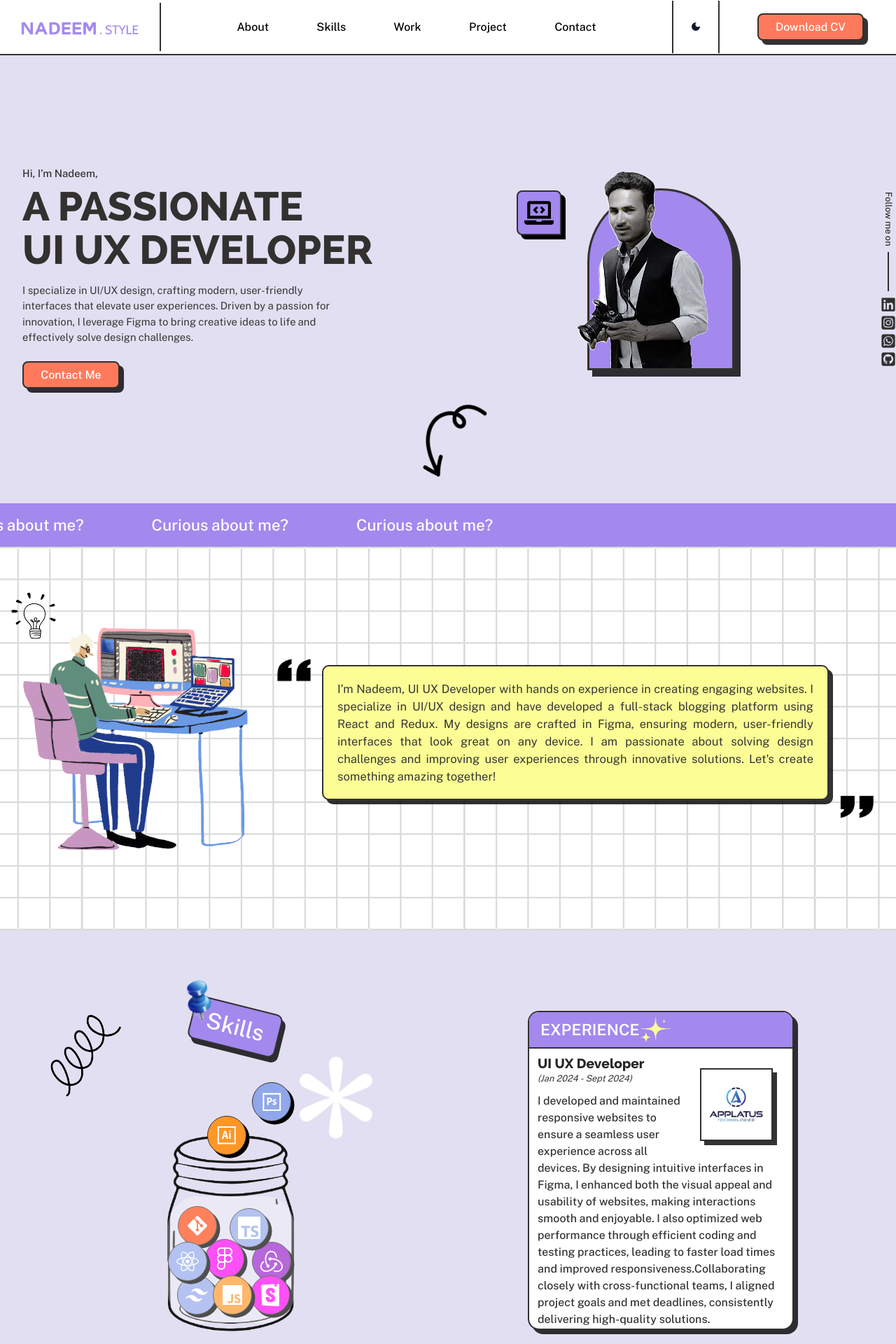
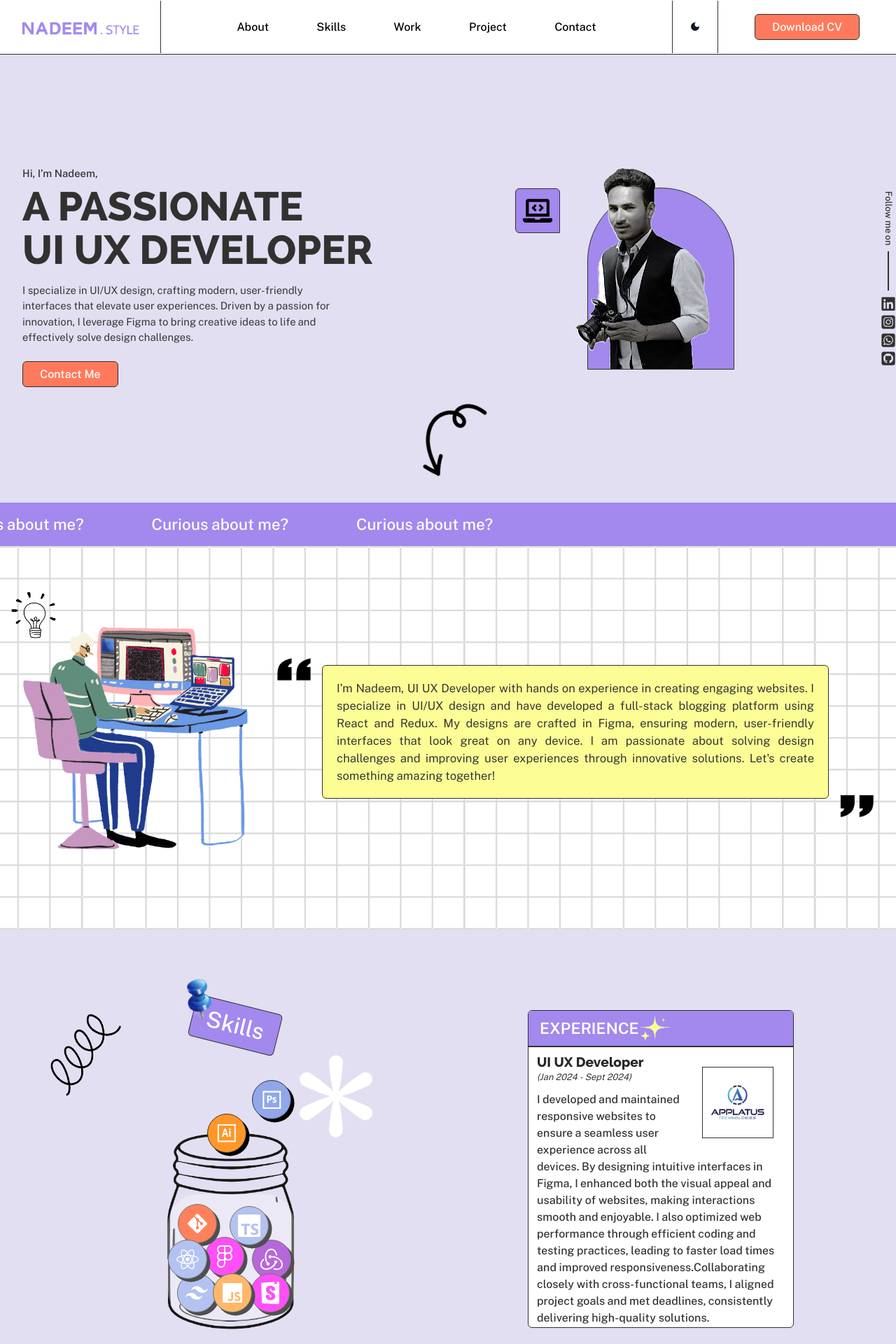
Before and after one commit to nadeemtadvi/Next-Portfolio-app, a Next.js app: page / in a window 1280 px wide. Shown: the top 1920 px of the page at 70% size. Built offline with nearby package versions, Linux system fonts and the light colour scheme.

Commit message:
rounded 6px

```diff
--- a/app/globals.css
+++ b/app/globals.css
@@ -139,9 +139,9 @@ body::-webkit-scrollbar-thumb {
   background-repeat: repeat;
 }
 .lapbox{
-  border-top-right-radius: 8px;
-  border-top-left-radius: 8px;
-  border-bottom-left-radius: 8px;
+  border-top-right-radius: 6px;
+  border-top-left-radius: 6px;
+  border-bottom-left-radius: 6px;
 }
 
 
--- a/src/components/AboutSection.tsx
+++ b/src/components/AboutSection.tsx
@@ -45,7 +45,7 @@ const AboutSection = ({ darkMode }: AboutSectiondataprops) => {
               </div>
             </div>
             <div className="relative flex items-center justify-center mx-4 md:mx-10 lg:mx-16">
-              <p className="bg-yellowlight border-2  shadow-[6px_6px_0px_0px_rgba(0,0,0,0.8)]  border-blackshadow text-[1.04rem] p-5 rounded-[10px] text-subtext dark:text-darkytext mb-2 sm:mb-4 text-justify">
+              <p className="bg-yellowlight border  hover:shadow-[6px_6px_0px_0px_rgba(0,0,0,0.8)]  border-blackshadow text-[1.04rem] p-5 rounded-[6px] text-subtext dark:text-darkytext mb-2 sm:mb-4 text-justify">
                 {AboutMe.subtitle}
               </p>
               <div className="">
--- a/src/components/Header.tsx
+++ b/src/components/Header.tsx
@@ -29,11 +29,11 @@ const Header = ({ darkMode, setDarkMode }: Headerdataprops) => {
   };
   return (
     <>
-      <div className="mb-[0rem]  bg-white dark:bg-blackshadow border-b-2 border-blackshadow">
+      <div className="mb-[0rem]  bg-white dark:bg-blackshadow border-b border-blackshadow">
         <div className="max-w-screen-xl mx-auto">
           {" "}
           <div className="flex justify-between  lg:grid grid-cols-[18%_auto_25%] items-center ">
-            <div className="border-r-2 text-center border-blackshadow py-3 lg:py-[1.38rem]  ">
+            <div className="border-r text-center border-blackshadow py-3 lg:py-[1.59rem]  ">
               <Image
                 src={darkMode ? images.image2 : images.image}
                 alt="logo"
@@ -58,8 +58,8 @@ const Header = ({ darkMode, setDarkMode }: Headerdataprops) => {
               </ul>
             </div>
 
-            <div className="flex gap-2 items-center ">
-              <div className="border-l-2  flex-none border-r-2 border-blackshadow py-4 lg:py-6 ">
+            <div className="flex gap items-center ">
+              <div className="border-l  flex-none border-r border-blackshadow py-4 lg:py-6 ">
                 <div
                   onClick={toggleDarkMode}
                   className="text-gray-900  p-[1px_10px_2px] sm:p-[5px_24px_6px] dark:text-white "
@@ -69,7 +69,7 @@ const Header = ({ darkMode, setDarkMode }: Headerdataprops) => {
               </div>
               <div className="grow text-center mx-5 lg:mx-0">
                 {" "}
-                <button className="rounded-[8px] inline-block bg-redreg text-white font-medium  shadow-[6px_6px_0px_0px_rgba(0,0,0,0.8)] border-2 border-blackshadow  dark:border-darkblackshadow dark:text-darkblackshadow  p-[1px_10px_2px] sm:p-[5px_24px_6px] dark:hover:bg-darkblackshadowten hover:bg-blackshadowten">
+                <button className="rounded-[6px] inline-block bg-redreg text-white font-medium  hover:shadow-[6px_6px_0px_0px_rgba(0,0,0,0.8)] border border-blackshadow  dark:border-darkblackshadow dark:text-darkblackshadow  p-[1px_10px_2px] sm:p-[5px_24px_6px] dark:hover:bg-darkblackshadowten hover:bg-blackshadowten">
                   <Link href="/Nadeem_CV.pdf" download="Nadeem_CV.pdf" passHref>
                     <span className="hidden md:block">{DwnldButton.btn}</span>
                     <span className="md:hidden block">
@@ -80,7 +80,7 @@ const Header = ({ darkMode, setDarkMode }: Headerdataprops) => {
                   </Link>
                 </button>
               </div>
-              <div className="lg:hidden block py-4 lg:py-6 border-l-2 border-blackshadow">
+              <div className="lg:hidden block py-4 lg:py-6 border-l border-blackshadow">
               <div className="relative">
                 <button onClick={handleToggle} className="text-xl p-[1px_10px_2px] sm:p-[5px_24px_6px]">
                   <HiMenu className="dark:text-white " />
@@ -97,7 +97,7 @@ const Header = ({ darkMode, setDarkMode }: Headerdataprops) => {
                         {Object.values(headerItem).map((item, index) => (
                           <li
                             key={index}
-                            className="p-2.5  border-b border-gray-300 dark:border-darkblackshadowten hover:bg-gray-300 dark:hover:bg-darkblackshadowten"
+                            className="p.5  border-b border-gray-300 dark:border-darkblackshadowten hover:bg-gray-300 dark:hover:bg-darkblackshadowten"
                           >
                             <a href={`#${item.page}`}>{item.label}</a>
                           </li>
--- a/src/components/IntroSection.tsx
+++ b/src/components/IntroSection.tsx
@@ -24,7 +24,7 @@ const IntroSection = ({ darkMode }: IntroSectiondataprops) => {
             height={120}
             className="absolute w-[80px] md:w-[120px] rotate-[-58deg] bottom-[4rem]  left-[-15rem] sm:left-[-18rem] md:left-0 right-0 m-auto"
           />
-          <div className="flex justify-start items-center -r -blackshadow">
+          <div className="flex justify-start items-center ">
             <div>
               <h5 className="text-titletext dark:text-darktext font-medium text-[0.93rem] leading-[30px] sm:leading-[48px] mb-2">
                 {InterSect.title}
@@ -42,7 +42,7 @@ const IntroSection = ({ darkMode }: IntroSectiondataprops) => {
                 {InterSect.subtitle}
               </p>
               <div className="mb-5">
-                <button className="bg-redreg rounded-[8px] border-2 border-blackshadow  shadow-[6px_6px_0px_0px_rgba(0,0,0,0.8)] text-white font-medium dark:text-darkbgcolor  p-[5px_24px_6px] hover:bg-[#111b8d]">
+                <button className="bg-redreg rounded-[6px] border border-blackshadow  hover:shadow-[6px_6px_0px_0px_rgba(0,0,0,0.8)] text-white font-medium dark:text-darkbgcolor  p-[5px_24px_6px] ">
                   <a href="#contact">{InterSect.contact}</a>
                 </button>
               </div>
@@ -52,7 +52,7 @@ const IntroSection = ({ darkMode }: IntroSectiondataprops) => {
             <div className="mr-3 sm:mr-6 my-10 md:m0-0 lg:mr-0 md:h-[400px] flex justify-end lg:justify-center items-center">
               <div className="  flex justify-center items-center">
                 <div>
-                  <div className="relative h-[220px] sm:h-[260px] w-[170px] sm:w-[210px] img-container bg-purplereg flex items-center justify-start border-[3px] border-[#323130] shadow-[8px_8px_0px_1px_rgba(0,0,0,0.8)]">
+                  <div className="relative h-[220px] sm:h-[260px] w-[170px] sm:w-[210px] img-container bg-purplereg flex items-center justify-start border border-blackshadow hover:shadow-[6px_6px_0px_0px_rgba(0,0,0,0.8)]">
                     <Image
                       src={darkMode ? userinfo.picture2 : userinfo.picture}
                       alt="dp"
@@ -60,7 +60,7 @@ const IntroSection = ({ darkMode }: IntroSectiondataprops) => {
                       height={240}
                       className="absolute bottom-0 left-[-25px]   w-full"
                     />
-                    <span className="lapbox absolute top-0 left-[-6.5rem] bg-purplereg  text-[2.64rem]  w-16 h-16 flex items-center justify-center  border-2 border-[#323130] shadow-[6px_6px_0px_0px_rgba(0,0,0,1)]">
+                    <span className="lapbox absolute top-0 left-[-6.5rem] bg-purplereg  text-[2.64rem]  w-16 h-16 flex items-center justify-center  border border-blackshadow hover:shadow-[6px_6px_0px_0px_rgba(0,0,0,0.8)]">
                       <FaLaptopCode />
                     </span>
                   </div>
--- a/src/components/SkillSection.tsx
+++ b/src/components/SkillSection.tsx
@@ -46,7 +46,7 @@ const SkillSection = ({ darkMode }: SkillSectiondataprops) => {
                   id="skills"
                   className="dark:text-darkbgcolor  text-[2rem]  mb-12 text-white  text-center  bg-[]"
                 >
-                  <h6 className="rotate-[14deg] inline-block rounded-[10px] shadow-[6px_6px_0px_0px_rgba(0,0,0,0.8)] p-[5px_20px_6px]  font-medium border-2 border-[#323130]  bg-purplereg  dark:-darkblackshadow">
+                  <h6 className="rotate-[14deg] inline-block rounded-[6px] hover:shadow-[6px_6px_0px_0px_rgba(0,0,0,0.8)] p-[5px_20px_6px]  font-medium border border-blackshadow  bg-purplereg  dark:-darkblackshadow">
                     {Skills.skill}
                     <Image
                       src={pinImage}
@@ -68,35 +68,35 @@ const SkillSection = ({ darkMode }: SkillSectiondataprops) => {
                     className="inline-block"
                   />
                   <div className="icon-container text-white">
-                    <span className="absolute bottom-[5rem] left-[3.85rem] sm:left-[14rem] bg-[#9723C9]  text-[2rem] rounded-full w-14 h-14 flex items-center justify-center  border-[1.5px] border-[#323130] shadow-[4.5px_4.5px_0px_0px_rgba(0,0,0,1)]">
+                    <span className="absolute bottom-[5rem] left-[3.85rem] sm:left-[14rem] bg-[#9723C9]  text-[2rem] rounded-full w-14 h-14 flex items-center justify-center  border-[1.5px] border-blackshadow shadow-[4.5px_4.5px_0px_0px_rgba(0,0,0,1)]">
                       <SiRedux />
                     </span>
-                    <span className="absolute bottom-[5.2rem] left-[9.8rem] bg-[#FF00F5]  text-[2rem] rounded-full w-14 h-14 flex items-center justify-center  border-[1.5px] border-[#323130] shadow-[4.5px_4.5px_0px_0px_rgba(0,0,0,1)]">
+                    <span className="absolute bottom-[5.2rem] left-[9.8rem] bg-[#FF00F5]  text-[2rem] rounded-full w-14 h-14 flex items-center justify-center  border-[1.5px] border-blackshadow shadow-[4.5px_4.5px_0px_0px_rgba(0,0,0,1)]">
                       <SiFigma />
                     </span>
-                    <span className="absolute bottom-[8.15rem] left-[7.4rem] bg-[#FF4911]  text-[2rem] rounded-full w-14 h-14 flex items-center justify-center  border-[1.5px] border-[#323130] shadow-[4.5px_4.5px_0px_0px_rgba(0,0,0,1)]">
+                    <span className="absolute bottom-[8.15rem] left-[7.4rem] bg-[#FF4911]  text-[2rem] rounded-full w-14 h-14 flex items-center justify-center  border-[1.5px] border-blackshadow shadow-[4.5px_4.5px_0px_0px_rgba(0,0,0,1)]">
                       <FaGitAlt />
                     </span>
 
-                    <span className="absolute bottom-[2rem] right-[7.6rem] bg-[#FF00F5]  text-[2rem] rounded-full w-14 h-14 flex items-center justify-center  border-[1.5px] border-[#323130] shadow-[4.5px_4.5px_0px_0px_rgba(0,0,0,1)]">
+                    <span className="absolute bottom-[2rem] right-[7.6rem] bg-[#FF00F5]  text-[2rem] rounded-full w-14 h-14 flex items-center justify-center  border-[1.5px] border-blackshadow shadow-[4.5px_4.5px_0px_0px_rgba(0,0,0,1)]">
                       <SiStorybook />
                     </span>
-                    <span className="absolute bottom-[2rem] left-[4.6rem] sm:left-[7.3rem] bg-[#90A7EB]  text-[2rem] rounded-full w-14 h-14 flex items-center justify-center  border-[1.5px] border-[#323130] shadow-[4.5px_4.5px_0px_0px_rgba(0,0,0,1)]">
+                    <span className="absolute bottom-[2rem] left-[4.6rem] sm:left-[7.3rem] bg-[#90A7EB]  text-[2rem] rounded-full w-14 h-14 flex items-center justify-center  border-[1.5px] border-blackshadow shadow-[4.5px_4.5px_0px_0px_rgba(0,0,0,1)]">
                       <SiTailwindcss />
                     </span>
-                    <span className="absolute bottom-[2rem] left-[10rem] sm:left-[10.5rem] bg-[#ff9728]  text-[2rem] rounded-full w-14 h-14 flex items-center justify-center  border-[1.5px] border-[#323130] shadow-[4.5px_4.5px_0px_0px_rgba(0,0,0,1)]">
+                    <span className="absolute bottom-[2rem] left-[10rem] sm:left-[10.5rem] bg-[#ff9728]  text-[2rem] rounded-full w-14 h-14 flex items-center justify-center  border-[1.5px] border-blackshadow shadow-[4.5px_4.5px_0px_0px_rgba(0,0,0,1)]">
                       <IoLogoJavascript />
                     </span>
-                    <span className="absolute bottom-[5rem] left-[6.5rem] bg-[#90A7EB]  text-[2rem] rounded-full w-14 h-14 flex items-center justify-center  border-[1.5px] border-[#323130] shadow-[4.5px_4.5px_0px_0px_rgba(0,0,0,1)]">
+                    <span className="absolute bottom-[5rem] left-[6.5rem] bg-[#90A7EB]  text-[2rem] rounded-full w-14 h-14 flex items-center justify-center  border-[1.5px] border-blackshadow shadow-[4.5px_4.5px_0px_0px_rgba(0,0,0,1)]">
                       <FaReact />
                     </span>
-                    <span className="absolute bottom-[7.98rem] left-[4rem] sm:left-[12rem] bg-[#90A7EB]  text-[2rem] rounded-full w-14 h-14 flex items-center justify-center  border-[1.5px] border-[#323130] shadow-[4.5px_4.5px_0px_0px_rgba(0,0,0,1)]">
+                    <span className="absolute bottom-[7.98rem] left-[4rem] sm:left-[12rem] bg-[#90A7EB]  text-[2rem] rounded-full w-14 h-14 flex items-center justify-center  border-[1.5px] border-blackshadow shadow-[4.5px_4.5px_0px_0px_rgba(0,0,0,1)]">
                       <SiTypescript />
                     </span>
-                    <span className="absolute top-0 left-[14rem] bg-[#90A7EB]  text-[2rem] rounded-full w-14 h-14 flex items-center justify-center  border-[1.5px] border-[#323130] shadow-[4.5px_4.5px_0px_0px_rgba(0,0,0,1)]">
+                    <span className="absolute top-0 left-[14rem] bg-[#90A7EB]  text-[2rem] rounded-full w-14 h-14 flex items-center justify-center  border-[1.5px] border-blackshadow shadow-[4.5px_4.5px_0px_0px_rgba(0,0,0,1)]">
                       <DiPhotoshop />
                     </span>
-                    <span className="absolute top-[3rem] left-[9rem] sm:left-[10rem] bg-[#ff9728]  text-[2rem] rounded-full w-14 h-14 flex items-center justify-center  border-[1.5px] border-[#323130] shadow-[4.5px_4.5px_0px_0px_rgba(0,0,0,1)]">
+                    <span className="absolute top-[3rem] left-[9rem] sm:left-[10rem] bg-[#ff9728]  text-[2rem] rounded-full w-14 h-14 flex items-center justify-center  border-[1.5px] border-blackshadow shadow-[4.5px_4.5px_0px_0px_rgba(0,0,0,1)]">
                       <DiIllustrator />
                     </span>
                     <div className="jar-overlay"></div>
--- a/src/components/WorkSection.tsx
+++ b/src/components/WorkSection.tsx
@@ -7,7 +7,7 @@ import dotImg from "../assets/Images/Shapes/yellowstar.png";
 const WorkSection = ({ darkMode }: WorkSectiondataprops) => {
   return (
     <div className=" flex items-center justify-center h-full w-full">
-      <div className="dark:bg-blackshadow lg:mx-10 xl:mx-auto border-2 border-blackshadow rounded-[16px] overflow-hidden bg-white xl:w-[380px] shadow-[6px_6px_0px_0px_rgba(0,0,0,0.8)]">
+      <div className="dark:bg-blackshadow lg:mx-10 xl:mx-auto border border-blackshadow rounded-[6px] overflow-hidden bg-white xl:w-[380px] hover:shadow-[6px_6px_0px_0px_rgba(0,0,0,0.8)]">
         <div className="relative py-2 px-4 border-b-2 border-blackshadow bg-purplereg">
           <span className=" dark:text-darkytext text-[1.4rem]   text-white font-semibold uppercase ">
             {Works.button}
@@ -21,7 +21,7 @@ const WorkSection = ({ darkMode }: WorkSectiondataprops) => {
           />
         </div>
         <div className="scroll-style p-3  overflow-y-auto lg:h-[400px]">
-          <div className="m-4 float-right flex  justify-center border-2 border-[#323130] shadow-[6px_6px_0px_0px_rgba(0,0,0,0.8)] items-center transform transition-transform duration-300 ease-in-out hover:scale-105">
+          <div className="m-4 float-right flex  justify-center border border-blackshadow hover:shadow-[6px_6px_0px_0px_rgba(0,0,0,0.8)] items-center transform transition-transform duration-300 ease-in-out hover:scale-105">
             <Image
               src={darkMode ? Works.image2 : Works.image}
               alt="insta"
```
Also changed, not shown: src/components/ContactSection.tsx (+8 -8 lines), src/components/ProjectSection.tsx (+5 -5 lines).
